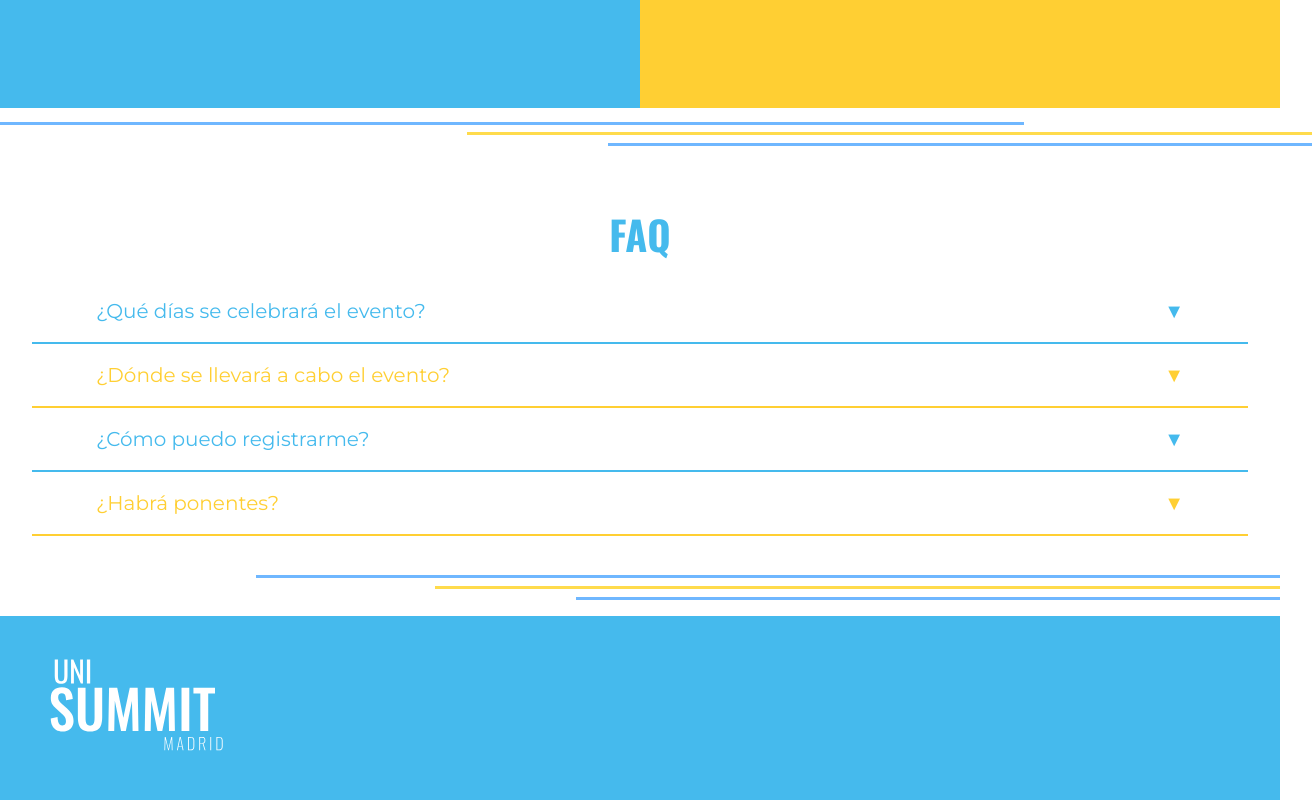
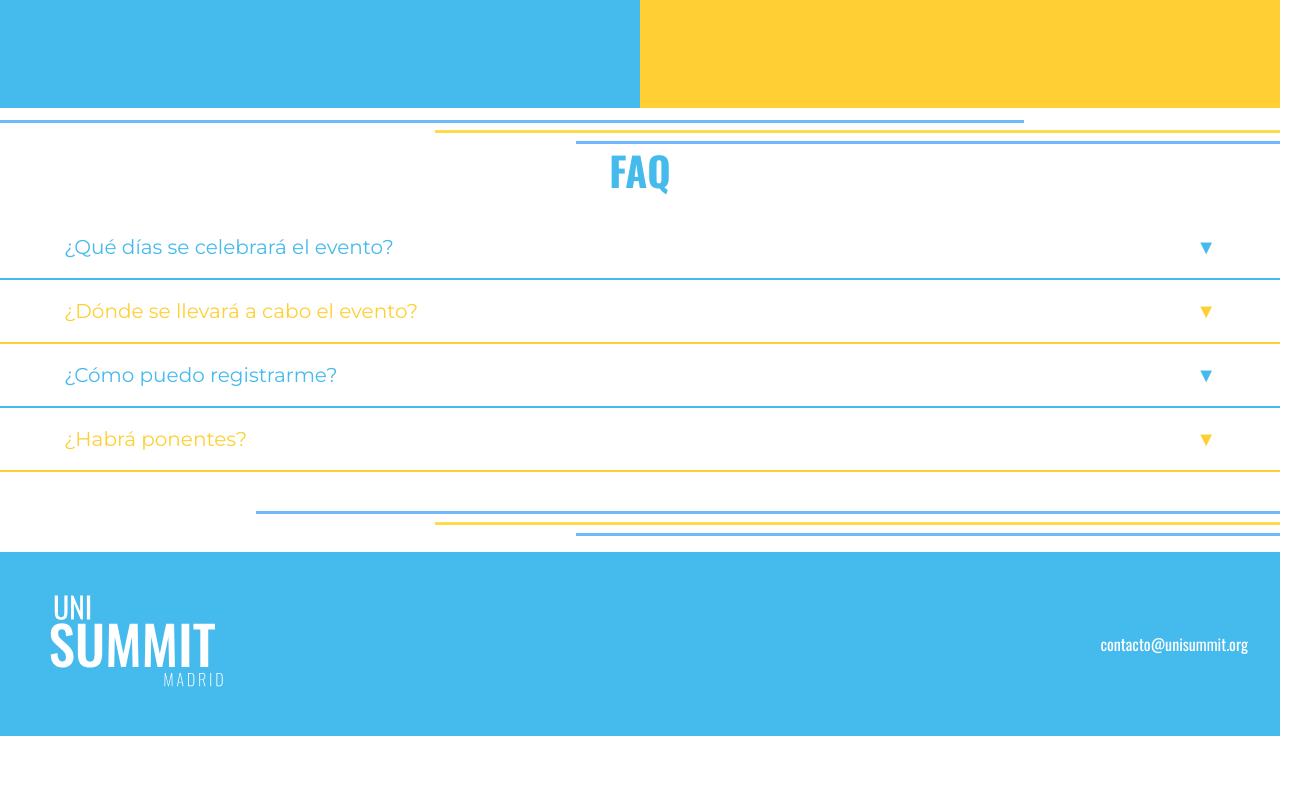
Before and after one commit to openuc3massociation/univ_summit, a React (Vite) app: page / in a window 1280 px wide. Shown: the part 2879-3679 px from the top of the page, 1312 px wide, since content can reach past the window. After the commit the page ends 3615 px from the top, so only its background shows below. Built offline with nearby package versions, Linux system fonts and the light colour scheme.

Commit message:
Added values section & footer

```diff
--- a/src/components/Footer.tsx
+++ b/src/components/Footer.tsx
@@ -7,6 +7,9 @@ const Footer: FC = () => (
         <div className="footer-logo">
             <img src={logo} alt="Uni Summit logo" />
         </div>
+        <div className="contacto">
+            <p>contacto@unisummit.org</p>
+        </div>
     </footer>
     );
 
--- a/src/index.css
+++ b/src/index.css
@@ -471,16 +471,15 @@ button { cursor: pointer; border: none;}
 /*----------------------------------------FAQ Section-----------------------------------------------*/
 
 .faq {
-  margin-top: 4rem;
+  margin-top: 2rem;
   text-align: center;
   position: relative;
-  padding: 2rem;
   padding-bottom: 5rem;
 }
 
 .faq .about-lines {
   position: absolute;
-  top: -50px;
+  top: -20px;
   display: flex;
   flex-direction: column;
   align-items: flex-start;
@@ -490,7 +489,7 @@ button { cursor: pointer; border: none;}
 
 .faq .about-lines-2 {
   position: absolute;
-  top: -40px;
+  top: -10px;
   display: flex;
   flex-direction: column;
   align-items: flex-end;
@@ -541,6 +540,7 @@ button { cursor: pointer; border: none;}
   margin-top: 0.5rem;
   font-size: 14px;
   color: #444;
+  padding-left: 4rem;
 }
 
 .faq-arrow {
@@ -565,11 +565,13 @@ button { cursor: pointer; border: none;}
 /*----------------------------------------Footer Section-----------------------------------------------*/
 .footer {
   display: flex;
+  justify-content: space-between;
   background-color: #45BAED;
   color: white;
   padding: 2rem;
   text-align: center;
   position: relative;
+  font-family: 'Oswald', sans-serif;
 }
 
 .footer-logo {
@@ -583,3 +585,13 @@ button { cursor: pointer; border: none;}
   width: auto;
   padding-left: 1rem;
 }
+
+.contacto {
+  display: flex;
+  align-items: center;
+  justify-content: space-evenly;
+}
+
+.contacto p {
+  padding-left: 1rem;
+}
```
